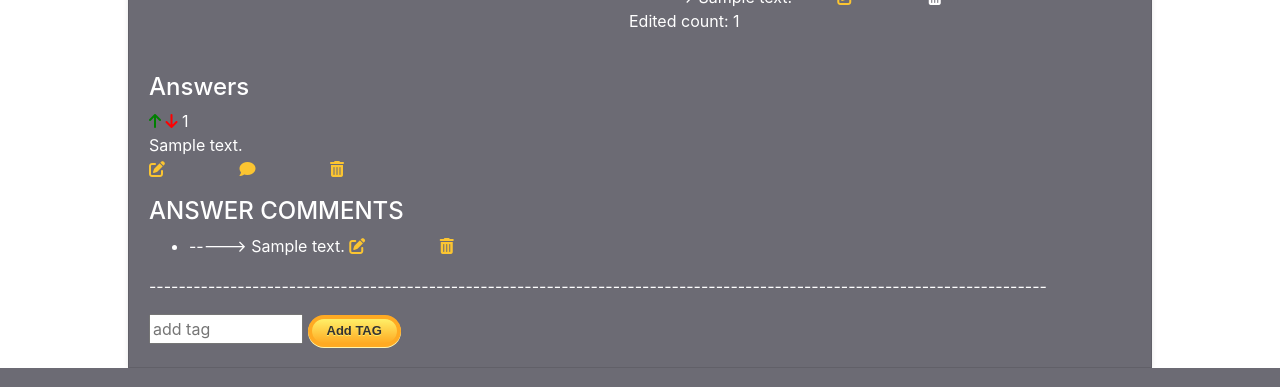
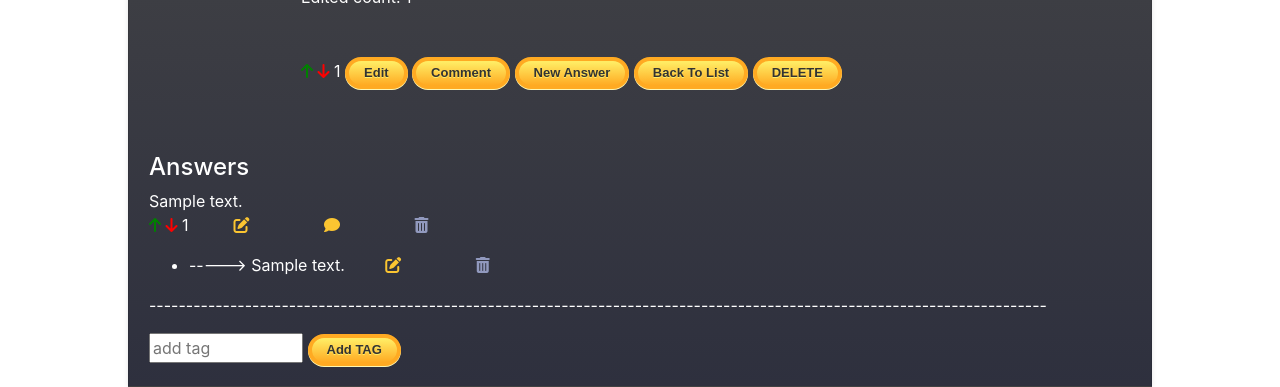
Before and after one commit to Conalau/AskMate, a Flask app: template templates/questions.html in a window 1280 px wide. Shown: the part 436-823 px from the top of the page. Run offline with Flask 2, Linux system fonts and the light colour scheme; the template is opened without the code that fills it: most values are stand-ins (such as "Sample title", 1, 10 or a date in 2020); some libraries are stand-ins or nearby versions.

Commit message:
CSS layout for question and answers

```diff
--- a/static/mycss.css
+++ b/static/mycss.css
@@ -93,7 +93,7 @@
 .question {
 	-webkit-tap-highlight-color: rgba(0, 0, 0, 0);
 	-webkit-font-smoothing: antialiased;
-	color: #ffffff;
+	color: white;
 	outline: none;
 	margin: 0;
 	font-size: 100%;
@@ -106,7 +106,7 @@
 	border: 1px solid #dedede;
 	background: #FFF;
 	position: absolute;
-	background-color: #6c6b74;
+	background: linear-gradient(#484848, #2e303e);
 	border-color: rgba(0,0,0,0.10);
 	box-shadow: 0 0 5px rgba(0,0,0,0.10);
 	margin-top: 0;
@@ -128,7 +128,7 @@
 }
 
 .red {
-	color:white;
+	color:#9199be;
 }
 .red:hover{
 	color:white;
--- a/templates/questions.html
+++ b/templates/questions.html
@@ -20,6 +20,20 @@
         <img alt="" src="https://2code.info/demo/html/ask-me/images/demo/avatar.png" height="90em" >
         <p class="question-desc">{{question.message}} <br><br>
             <span>
+                Comments:<br>
+        {% for question_comment in question_comments %}
+          ------>  {{ question_comment.message }} &nbsp;&nbsp;&nbsp;&nbsp;&nbsp;&nbsp;&nbsp;&nbsp;
+            <a class="editqc" href="{{ url_for('edit_comment', question_id=question.id, comment_id=question_comment.id)}}">
+                <i class="fas fa-edit"></i></a>
+                <a class="red" href="{{ url_for('del_comment', comment_id=question_comment.id)}}
+                    "onclick="return confirm('Are you sure to delete this comment?')">
+                    <i class="fa fa-trash-alt"></i></a>
+               <br> Edited count: {{ question_comment.edited_count }}<br>
+        {% endfor %}
+                <br>
+                <br>
+      </span>
+            <span>
                 <a href="/question/ {{ question.id }}/vote_up" type="submit" ><i class="fas fa-arrow-up upp"></i></a>
                 <a href="/question/ {{ question.id }}/vote_down" type="submit"><i class="fas fa-arrow-down downn"></i></a>
                         {{question['vote_number']}}
@@ -33,49 +47,37 @@
 
 
     </div>
-    <div class="question-inner">
-        {% for question_comment in question_comments %}
-            <p>------> {{ question_comment.message }} &nbsp;&nbsp;&nbsp;&nbsp;&nbsp;&nbsp;&nbsp;&nbsp;
-            <a class="editqc" href="{{ url_for('edit_comment', question_id=question.id, comment_id=question_comment.id)}}"><i class="fas fa-edit"></i></a>
-                <a class="red" href="{{ url_for('del_comment', comment_id=question_comment.id)}}
-                    "onclick="return confirm('Are you sure to delete this comment?')"><i class="fa fa-trash-alt"></i></a>
-               <br> Edited count: {{ question_comment.edited_count }}</p>
-        {% endfor %}
-        </div>
+
         <br>
         <br>
          <h4>Answers</h4>
         {% for answer in answers %}
     {% if answer['question_id'] == question['id'] %}
 <div class ="answer">
-
-
+                <p>{{answer['message']}} <br>
                 <a href="/answer/ {{ answer.id }}/vote_up" type="submit">
                     <i class="fas fa-arrow-up upp"></i></a>
                 <a href="/answer/ {{ answer.id }}/vote_down" type="submit">
                     <i class="fas fa-arrow-down downn"></i></a>
-                     {{answer['vote_number']}}
-            <p>{{answer['message']}} <br>
-
+                     {{answer['vote_number']}} &nbsp;&nbsp;&nbsp;&nbsp;&nbsp;&nbsp;&nbsp;&nbsp;
             <a href="/answer/{{ answer['id'] }}/edit" ><i class="fas fa-edit"></i></a>
             <a href="/answer/{{ answer['id'] }}/new-comment" ><i class="fas fa-comment"></i></a>
-            <a href="{{ url_for('delete_answer_from_db', answer_id=answer['id']) }}"><i class="fas fa-trash-alt"></i></a>
+            <a href="{{ url_for('delete_answer_from_db', answer_id=answer['id']) }}"><i class=" red fas fa-trash-alt"></i></a>
     </p>
     </div>
         <br>
 
     </div>
             <div class="comments">
-                    <h4>ANSWER COMMENTS</h4>
                 {% for comment in answer_comments %}
                     {% if comment['answer_id'] == answer['id'] %}
 
-                        <ul> <li> <p>-----> {{comment['message']}}
+                        <ul> <li> <p>-----> {{comment['message']}}&nbsp;&nbsp;&nbsp;&nbsp;&nbsp;&nbsp;&nbsp;&nbsp;
 
                             <a href="{{ url_for('edit_comment', question_id=question.id, comment_id=comment.id)}}">
                                 <i class="fas fa-edit"></i></a>
-                            <a  href="{{ url_for('del_comment', comment_id=comment.id)}}
-                                "onclick="return confirm('Are you sure to delete this comment?')"><i class="fas fa-trash-alt"></i></a>
+                            <a   href="{{ url_for('del_comment', comment_id=comment.id)}}
+                                "onclick="return confirm('Are you sure to delete this comment?')"><i class=" red fas fa-trash-alt"></i></a>
                        </p> </li>
                         </ul>
                     {% endif %}
```
